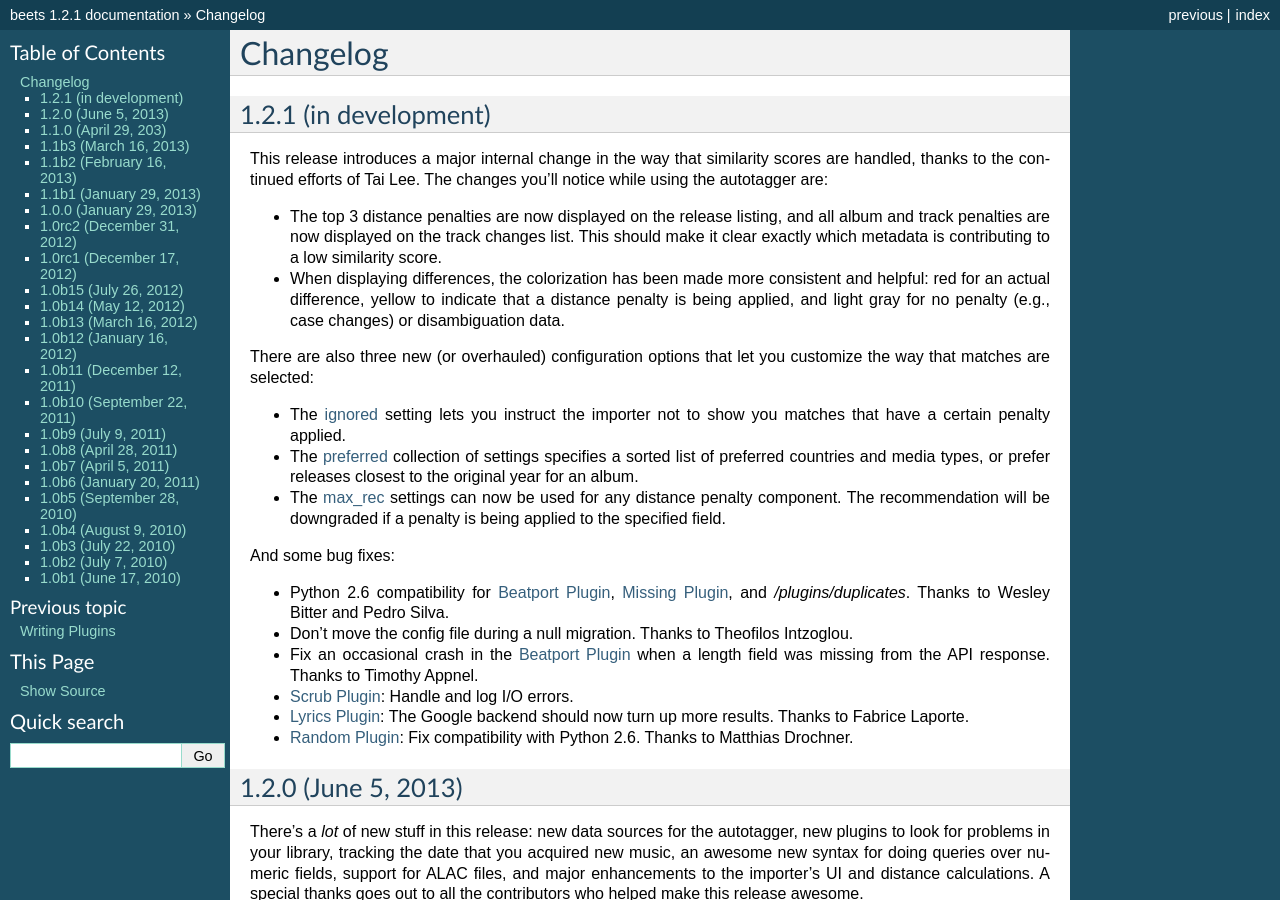
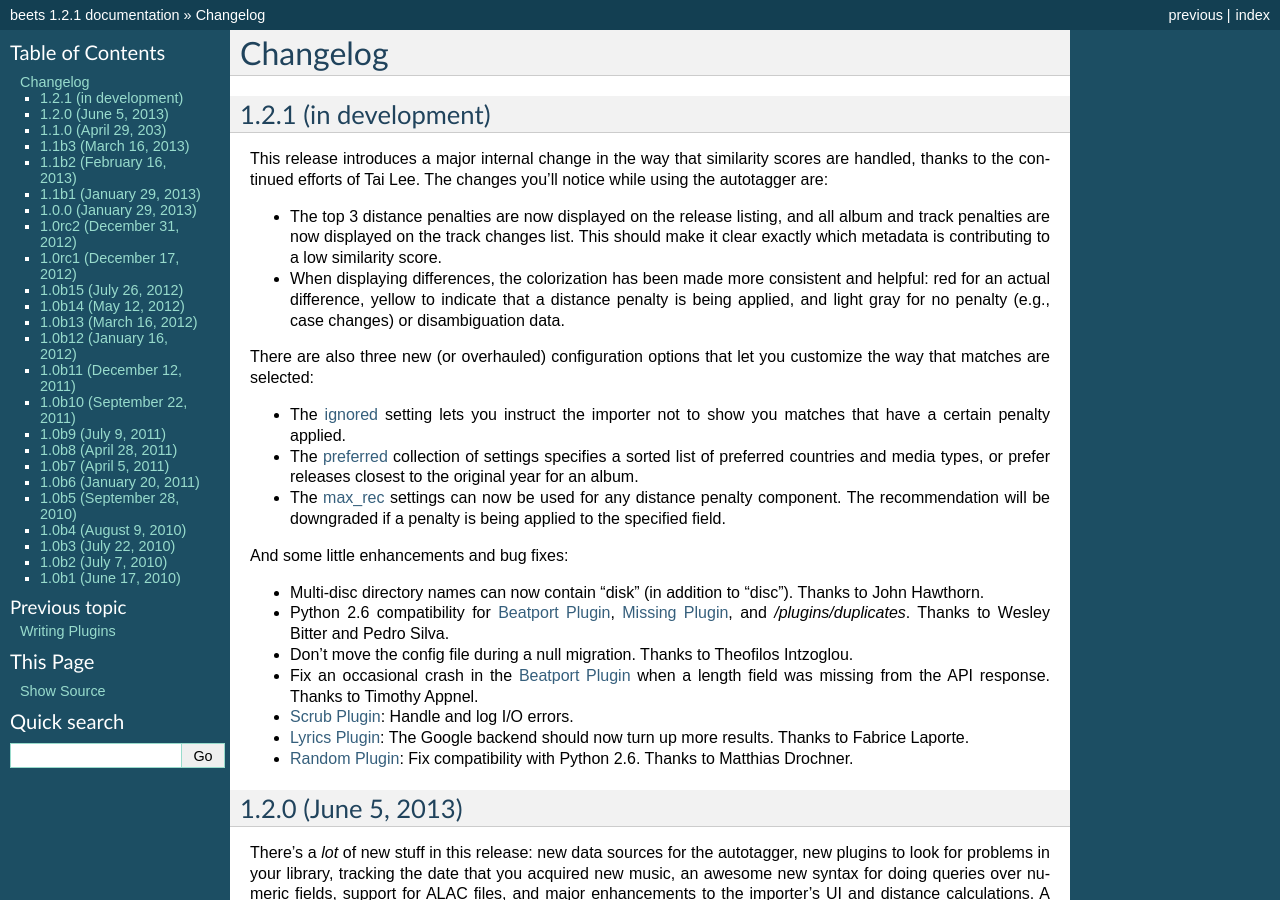
Before and after one commit to google-code-export/beets, a Sphinx documentation site: the page built from docs/changelog.rst, in a window 1280 px wide and 900 px high. Built offline with Sphinx 7.4.7, drawn with Linux system fonts in a browser that asks for light colours.

Commit message:
changelog/docs for #332

```diff
--- a/docs/changelog.rst
+++ b/docs/changelog.rst
@@ -29,8 +29,10 @@
   component. The recommendation will be downgraded if a penalty is being
   applied to the specified field.
 
-And some bug fixes:
-
+And some little enhancements and bug fixes:
+
+* Multi-disc directory names can now contain "disk" (in addition to "disc").
+  Thanks to John Hawthorn.
 * Python 2.6 compatibility for :doc:`/plugins/beatport`,
   :doc:`/plugins/missing`, and `/plugins/duplicates`. Thanks to Wesley
   Bitter and Pedro Silva.
--- a/docs/guides/tagger.rst
+++ b/docs/guides/tagger.rst
@@ -48,8 +48,8 @@
 
   There is one exception to this rule: directories that look like separate parts
   of a *multi-disc album* are tagged together as a single release. If two
-  adjacent albums have a common prefix, followed by "disc" or "CD" and then a
-  number, they are tagged together.
+  adjacent albums have a common prefix, followed by "disc," "disk," or "CD"
+  and then a number, they are tagged together.
 
 * The music may have bad tags, but it's not completely untagged. (This is
   actually not a hard-and-fast rule: using the *E* option described below, it's
```
